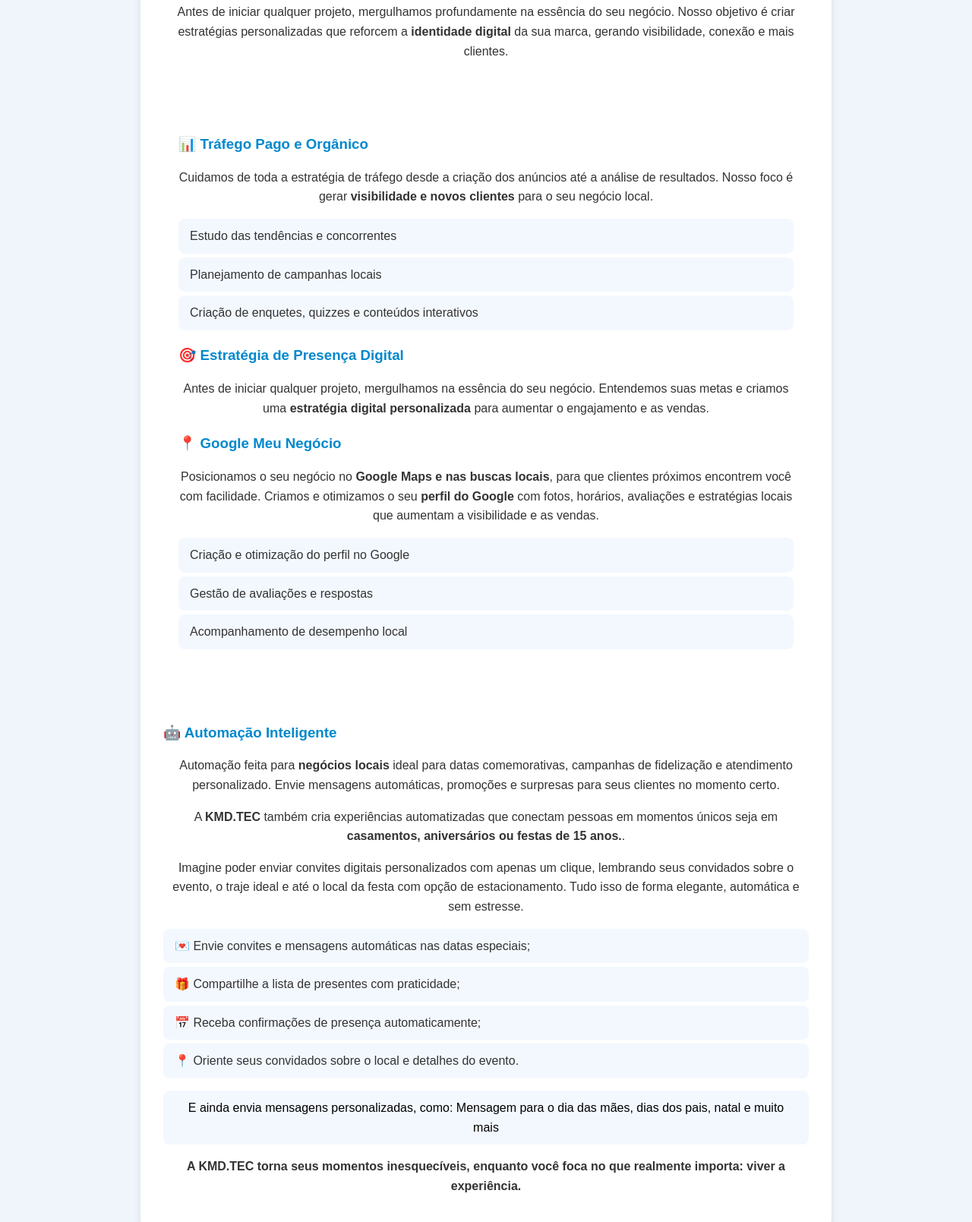
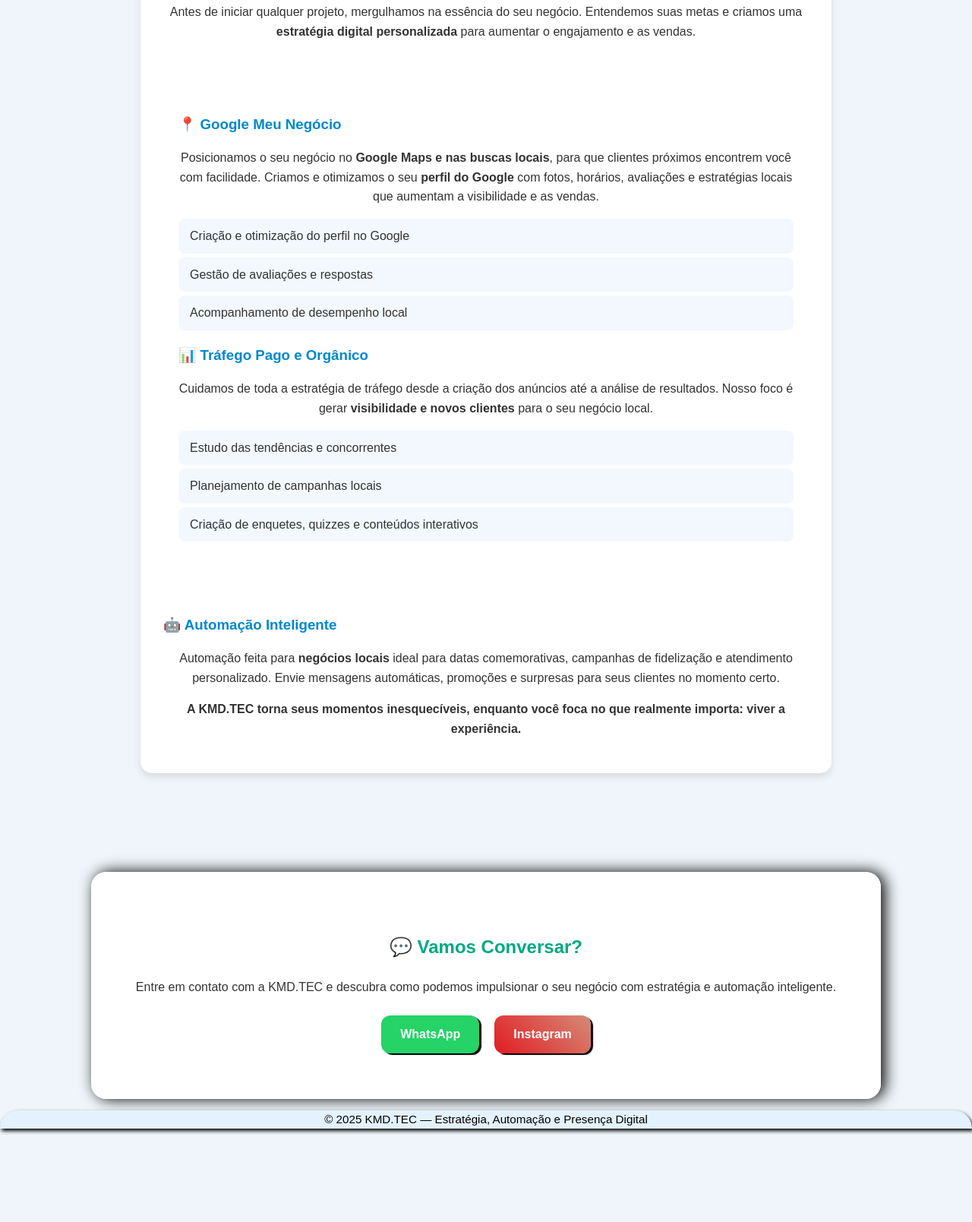
Before and after one commit to DeboraMCerqueira/portifolioKMD, a plain HTML site: page index.html in a window 1280 px wide. Shown: the part 914-2523 px from the top of the page at 76% size. After the commit the page ends 2416 px from the top, so only its background shows below. Drawn offline with Linux system fonts and the light colour scheme.

Commit message:
atualização

```diff
--- a/index.html
+++ b/index.html
@@ -34,14 +34,27 @@
     <h2>O Que Fazemos</h2>
 
     <div class="card">
-      <h3>🚀 Presença Digital</h3>
+      <h3>🚀Presença Digital</h3>
       <p>
-        Antes de iniciar qualquer projeto, mergulhamos profundamente na essência do seu negócio.
-        Nosso objetivo é criar estratégias personalizadas que reforcem a <strong>identidade digital</strong> da sua marca,
-        gerando visibilidade, conexão e mais clientes.
+        Antes de iniciar qualquer projeto, mergulhamos na essência do seu negócio.
+            Entendemos suas metas e criamos uma <strong>estratégia digital personalizada</strong> para aumentar o engajamento e as vendas.
       </p>
        <section id="servicos" class="section fade-in">
       <div class="servicos-container">
+        <div class="servico">
+          <h3>📍 Google Meu Negócio</h3>
+          <p>
+            Posicionamos o seu negócio no <strong>Google Maps e nas buscas locais</strong>, para que clientes próximos
+            encontrem você com facilidade.
+            Criamos e otimizamos o seu <strong>perfil do Google</strong> com fotos, horários, avaliações e estratégias
+            locais que aumentam a visibilidade e as vendas.
+          </p>
+          <ul>
+            <li>Criação e otimização do perfil no Google</li>
+            <li>Gestão de avaliações e respostas</li>
+            <li>Acompanhamento de desempenho local</li>
+          </ul>
+        </div>
         <div class="servico">
           <h3>📊 Tráfego Pago e Orgânico</h3>
           <p>
@@ -56,27 +69,10 @@
         </div>
 
         <div class="servico">
-          <h3>🎯 Estratégia de Presença Digital</h3>
-          <p>
-            Antes de iniciar qualquer projeto, mergulhamos na essência do seu negócio.
-            Entendemos suas metas e criamos uma <strong>estratégia digital personalizada</strong> para aumentar o engajamento e as vendas.
-          </p>
+
         </div>
 
-        <div class="servico">
-          <h3>📍 Google Meu Negócio</h3>
-          <p>
-            Posicionamos o seu negócio no <strong>Google Maps e nas buscas locais</strong>, para que clientes próximos
-            encontrem você com facilidade.
-            Criamos e otimizamos o seu <strong>perfil do Google</strong> com fotos, horários, avaliações e estratégias
-            locais que aumentam a visibilidade e as vendas.
-          </p>
-          <ul>
-            <li>Criação e otimização do perfil no Google</li>
-            <li>Gestão de avaliações e respostas</li>
-            <li>Acompanhamento de desempenho local</li>
-          </ul>
-        </div>
+
       </div>
     </section>
 
@@ -86,21 +82,7 @@
         Automação feita para <strong>negócios locais</strong>  ideal para datas comemorativas, campanhas de fidelização e atendimento personalizado.
         Envie mensagens automáticas, promoções e surpresas para seus clientes no momento certo.
       </p>
-      <p>
-        A <strong>KMD.TEC</strong> também cria experiências automatizadas que conectam pessoas em momentos únicos
-        seja em <strong>casamentos, aniversários ou festas de 15 anos.</strong>.
-      </p>
-      <p>
-        Imagine poder enviar convites digitais personalizados com apenas um clique, lembrando seus convidados sobre o evento,
-        o traje ideal e até o local da festa com opção de estacionamento. Tudo isso de forma elegante, automática e sem estresse.
-      </p>
-      <ul>
-        <li>💌 Envie convites e mensagens automáticas nas datas especiais;</li>
-        <li>🎁 Compartilhe a lista de presentes com praticidade;</li>
-        <li>📅 Receba confirmações de presença automaticamente;</li>
-        <li>📍 Oriente seus convidados sobre o local e detalhes do evento.</li>
-      </ul>
-      <p class="obs">E ainda envia mensagens personalizadas, como: Mensagem para o dia das mães, dias dos pais, natal e muito mais</p>
+
       <p><strong>A KMD.TEC torna seus momentos inesquecíveis, enquanto você foca no que realmente importa: viver a experiência.</strong></p>
     </div>
   </section>
```
